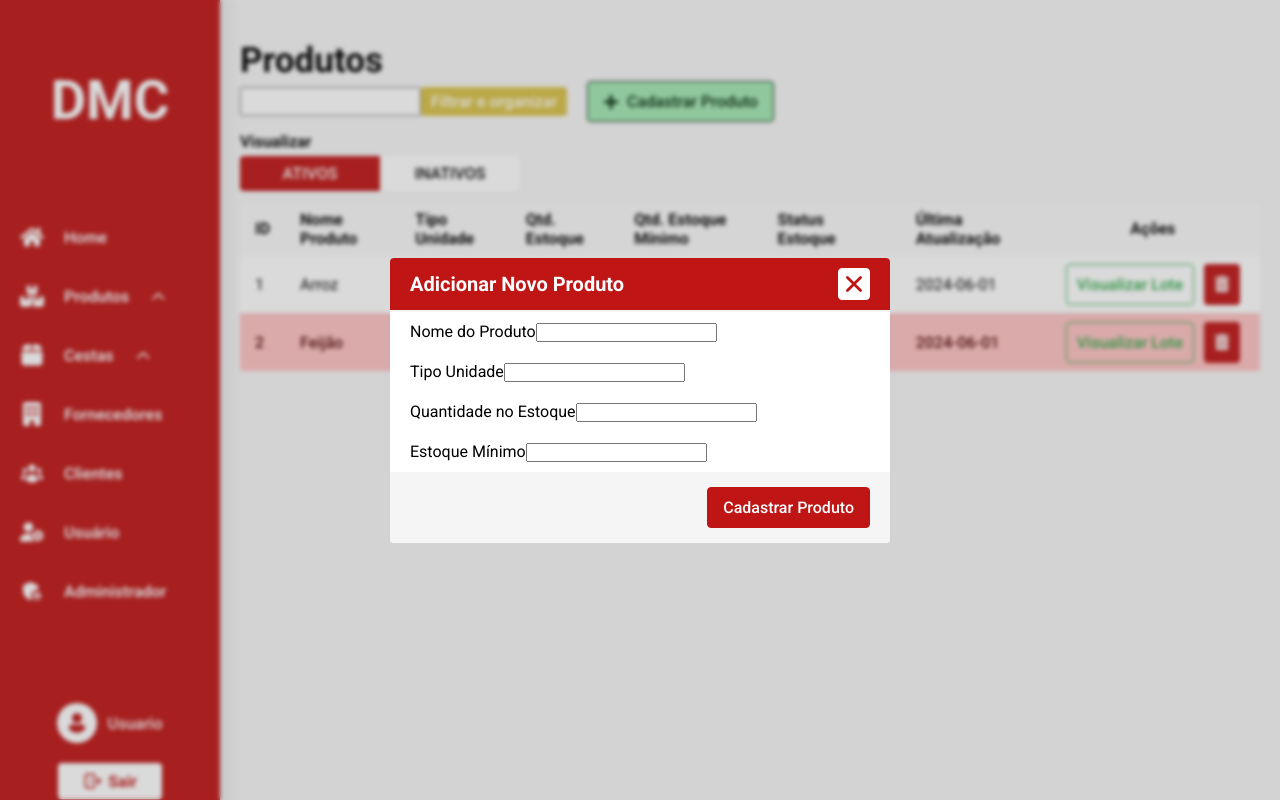
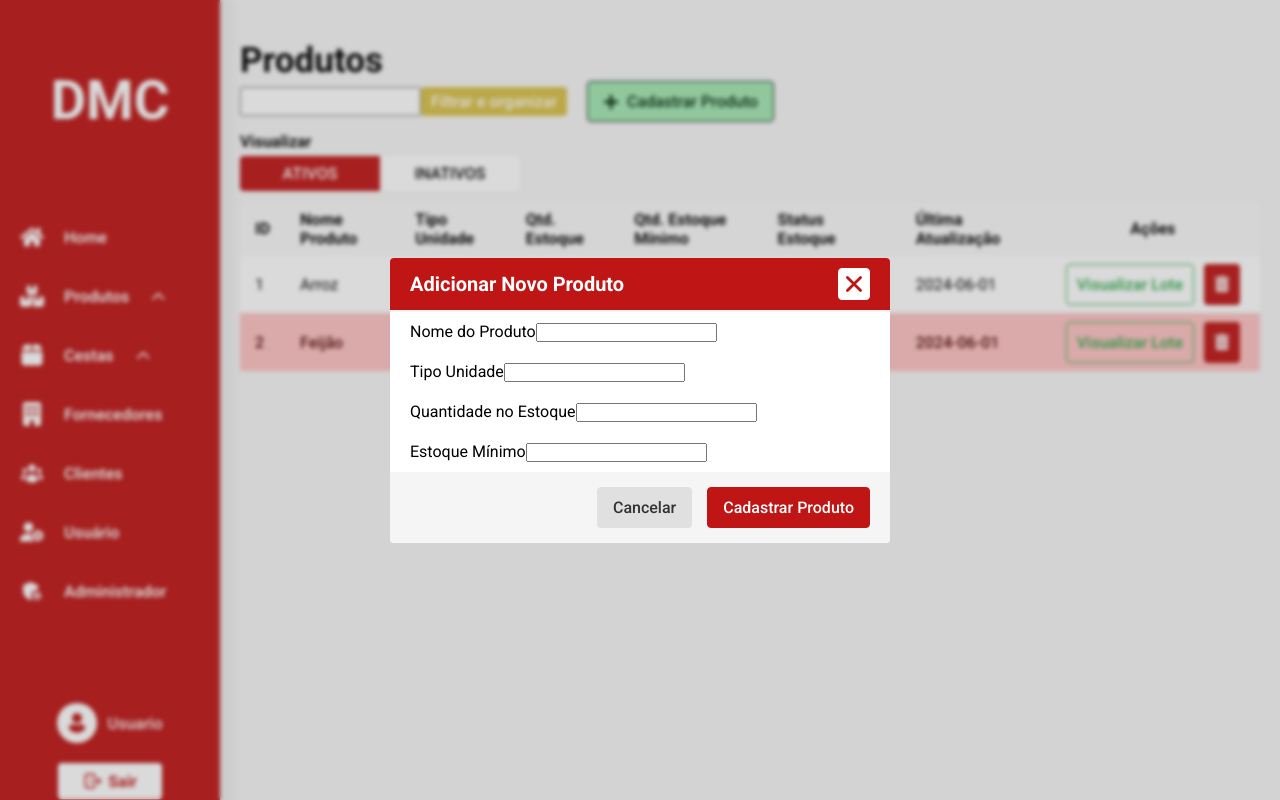
Before and after one commit to MatheusFelipe-UNI/PI-III-CestasBasicas, a React (Vite) app in the folder client/: page /produtos in a window 1280 px wide. Both pictures are taken after a click on the button "Cadastrar Produto". Built offline with nearby package versions, Linux system fonts and the light colour scheme.

Commit message:
refactor(client/Modal): altera estilização de componente

```diff
--- a/client/src/Components/Forms/Produtos/FormProduto.jsx
+++ b/client/src/Components/Forms/Produtos/FormProduto.jsx
@@ -74,6 +74,8 @@ export function FormProduto({ dataProduto, handleProdutoSubmit }) {
             <input type="text" {...registerQtdEstoqueMinimo}/>
          </div>
          <div className="footerButtonContainerForForm">
+               <button className={`buttonFormSec-style1`}>Cancelar</button>
+
                <button className={`buttonFormMain-style1 ${
                dataProduto && isDirty ? "buttonFormMain-style1__inactive" : ""
             }`}>
--- a/client/src/assets/css/generalStyles.css
+++ b/client/src/assets/css/generalStyles.css
@@ -41,6 +41,7 @@ span.errorMessage {
 .footerButtonContainerForForm {
    display: flex;
    justify-content: end;
+   gap: 15px;
    background-color: #f5f5f5;
    margin: -10px -20px;
    padding: 15px 20px;
@@ -55,17 +56,27 @@ span.errorMessage {
 ===================================================================
 */
 
-.buttonFormMain-style1 {
+:is(.buttonFormMain-style1, .buttonFormSec-style1) {
    padding: 10px 15px;
    font-size: 1em;
-   background-color: var(--colorPrim);
-   border: 1px solid var(--colorPrim);
    transition: .2s ease;
 }
 
-.buttonFormMain-style1:hover {
-   background-color: transparent;
-   color: var(--colorPrim);
+.buttonFormMain-style1 {
+   background-color: var(--colorPrim);
+   border: 1px solid var(--colorPrim);
+
+}
+
+.buttonFormSec-style1 {
+   background-color: #e0e0e0;
+   border: 1px solid #e0e0e0;
+   color: #333;
+}
+
+.buttonFormMain-style1:hover,
+.buttonFormSec-style1:hover {
+   opacity: .7;
 }
 
 /*
```
